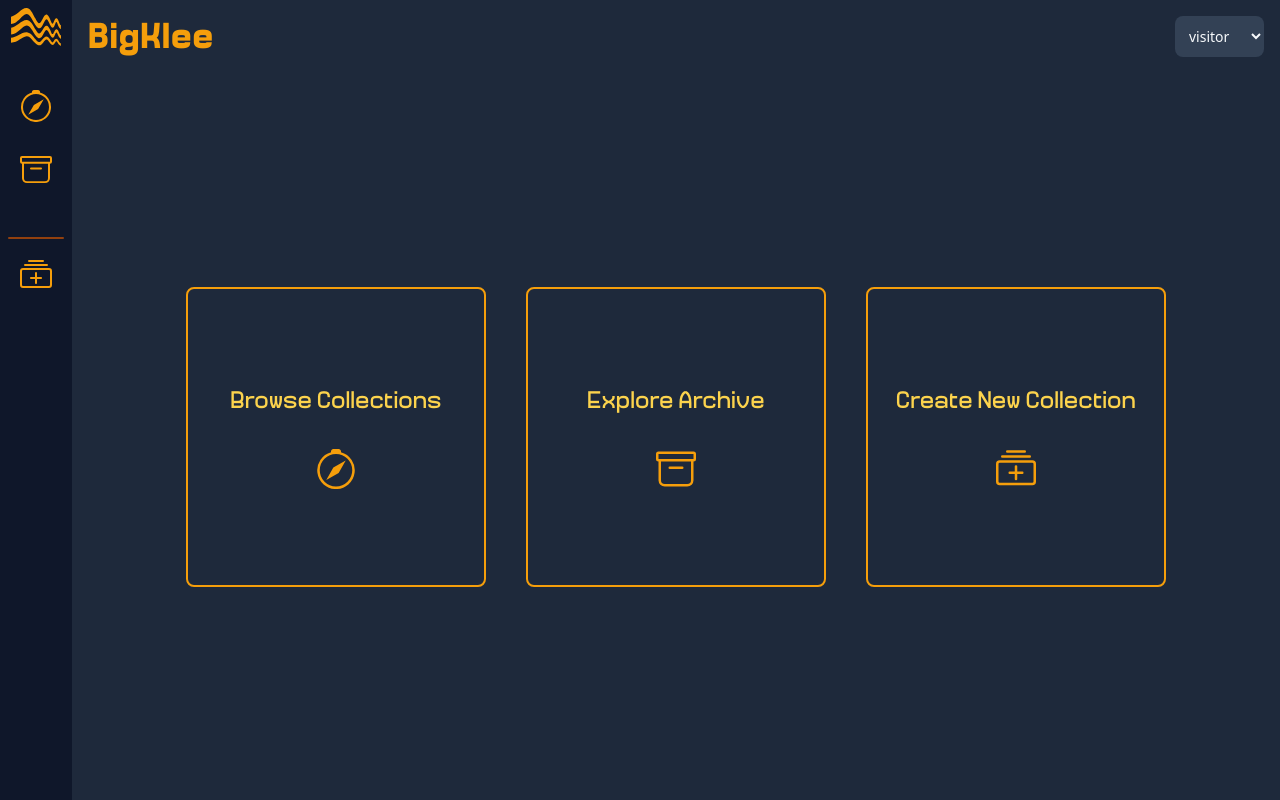
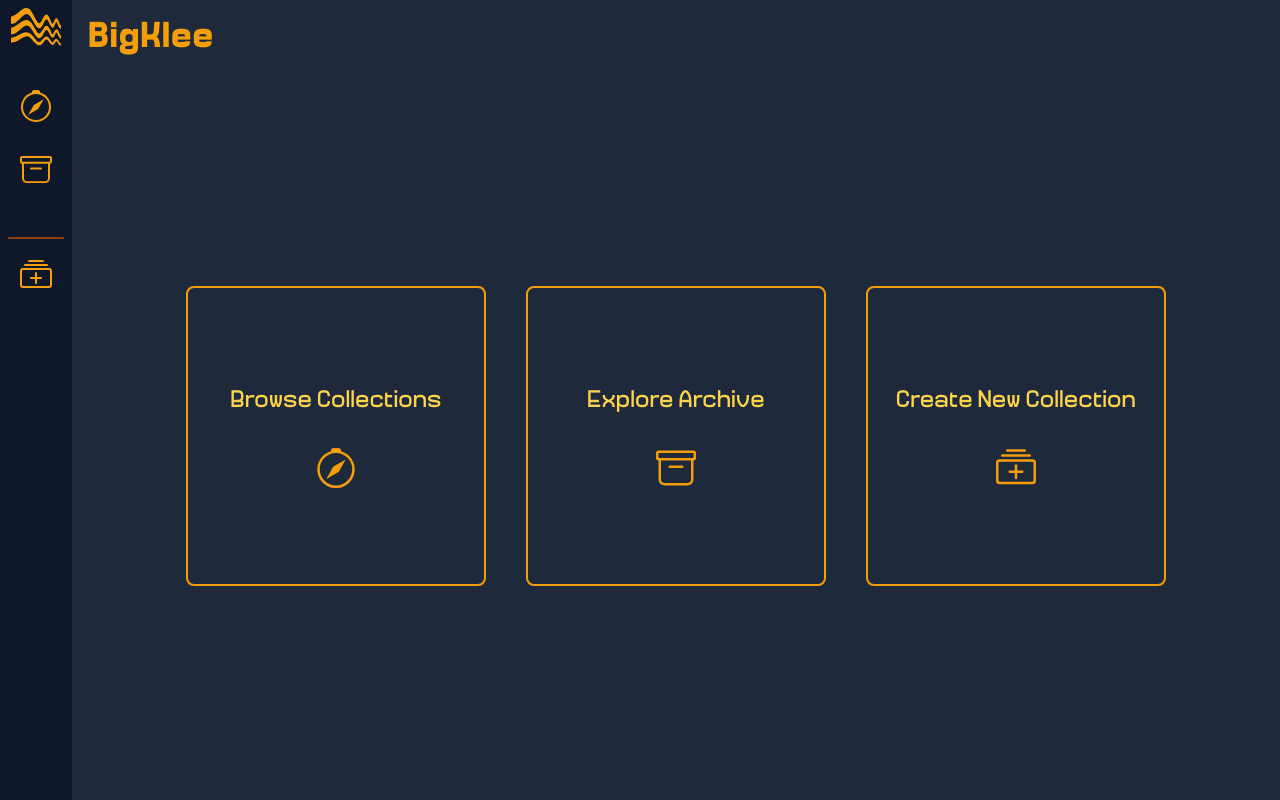
Before and after one commit to bigklee/frontend, a React (Vite) app: page / in a window 1280 px wide. Built offline with nearby package versions, Linux system fonts and the light colour scheme.

Commit message:
deploy 2

```diff
--- a/src/App.tsx
+++ b/src/App.tsx
@@ -1,23 +1,15 @@
 import { Outlet } from "react-router-dom";
 import { Header } from "./components/Header";
 import { Sidebar } from "./components/Sidebar";
-import { UserRole } from "./types";
-import { useEffect, useState } from "react";
 import "./App.css";
 
 const App = () => {
-  const [userRole, setUserRole] = useState<UserRole>("visitor");
-
-  useEffect(() => {
-    console.log(userRole);
-  }, [userRole]);
-
   return (
     <>
       <div className="w-screen h-screen flex flex-row">
         <Sidebar></Sidebar>
         <div className="w-full h-screen bg-slate-800 flex flex-col">
-          <Header setUserRole={setUserRole} />
+          <Header />
 
           <div className="w-full h-full flex-1 p-10 overflow-auto">
             <Outlet />
--- a/src/components/Collection/index.tsx
+++ b/src/components/Collection/index.tsx
@@ -3,6 +3,8 @@ import { ArtCollection } from "../../types";
 import { useState } from "react";
 import VisNetwork from "../VisNetwork";
 import { ArtNode, artworkToNode } from "../../utils";
+import Share from "../../assets/share-fill.svg";
+import Download from "../../assets/download.svg";
 
 export const Collection = () => {
   const data = useLoaderData() as ArtCollection;
@@ -80,6 +82,14 @@ export const Collection = () => {
             </li>
           </ul>
         </div>
+        <div className="flex content-end justify-end gap-6 h-14">
+          <button className="btn w-12 hover:bg-slate-500">
+            <img src={Download} className="btn-img"></img>
+          </button>
+          <button className="btn w-12 hover:bg-slate-500">
+            <img src={Share} className="btn-img"></img>
+          </button>
+        </div>
       </div>
       <VisNetwork
         nodes={[...nodes]}
--- a/src/components/Header/index.tsx
+++ b/src/components/Header/index.tsx
@@ -1,14 +1,7 @@
 import { useLocation } from "react-router-dom";
 import { classNames, pathToTitle } from "../../utils";
-import { UserRole } from "../../types";
 
-const roles: UserRole[] = ["visitor", "curator", "admin"];
-
-export const Header = ({
-  setUserRole,
-}: {
-  setUserRole: (r: UserRole) => void;
-}) => {
+export const Header = () => {
   const location = useLocation();
 
   return (
@@ -29,16 +22,6 @@ export const Header = ({
           </div>
         </>
       ) : null}
-      <select
-        className="text-sm rounded-lg focus:ring-blue-500 focus:border-blue-500 block p-2.5 bg-slate-700 border-slate-600 placeholder-gray-400 text-slate-50 ml-auto w-fit"
-        onChange={(e) => setUserRole(e.target.value as UserRole)}
-      >
-        {roles.map((r, i) => (
-          <option key={i} value={r}>
-            {r}
-          </option>
-        ))}
-      </select>
     </div>
   );
 };
```
Also changed, not shown: src/assets/download.svg (added), src/assets/share-fill.svg (added).
